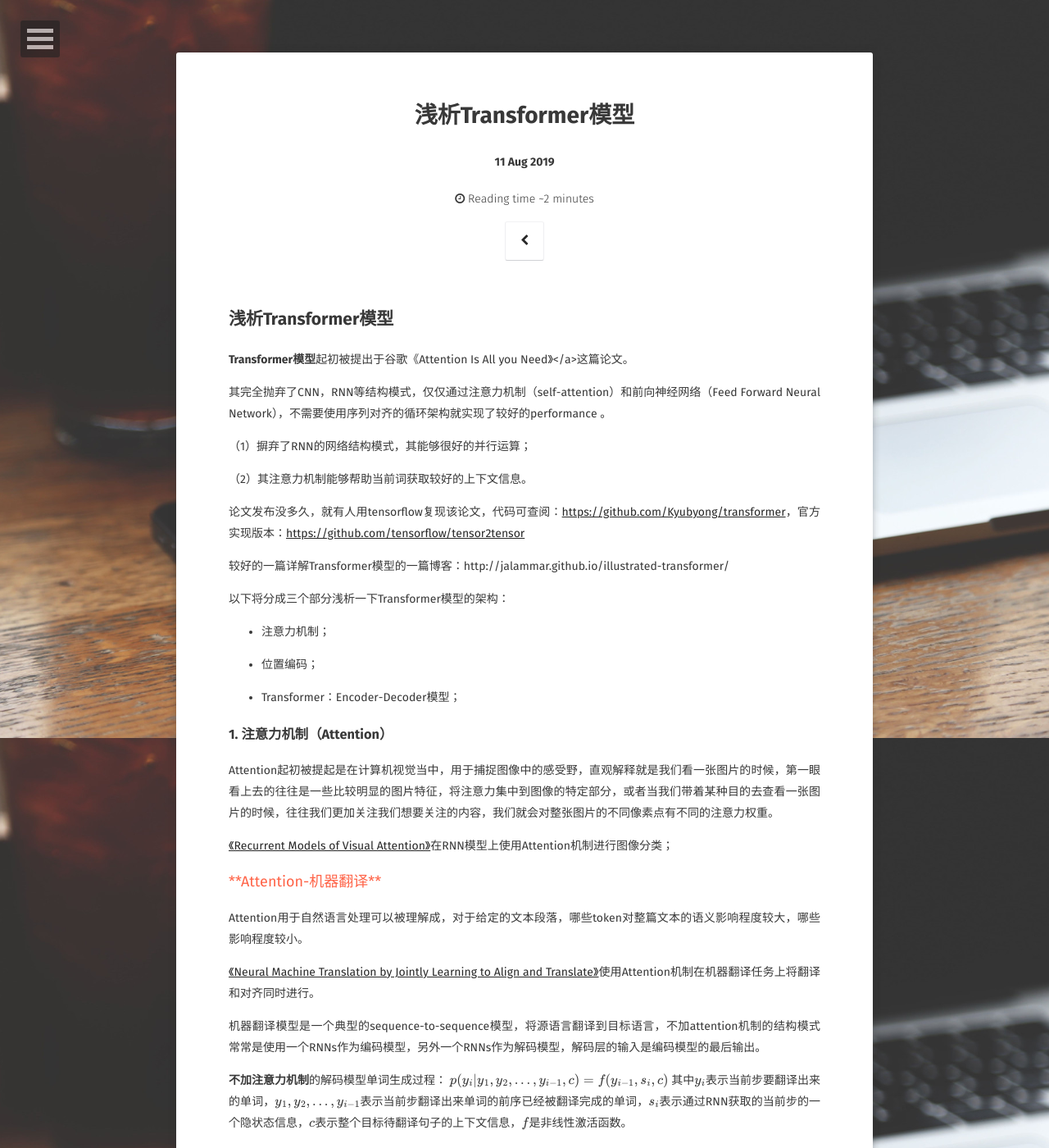
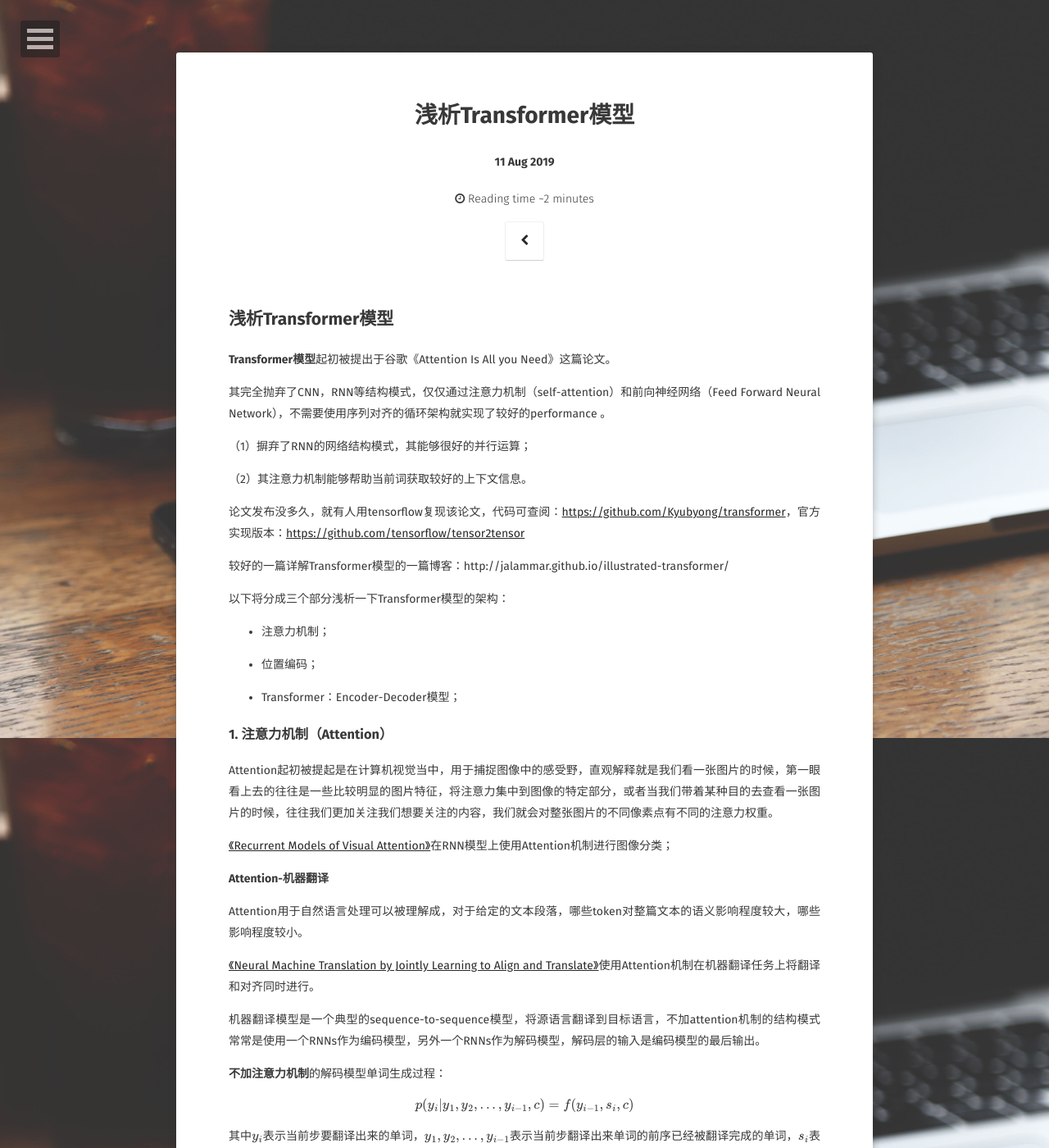
Before and after one commit to binEleanor/binEleanor.github.io, a Jekyll site: the page built from _posts/2019-08-11-浅析Transformer模型.md, in a window 1280 px wide and 1400 px high. Shown: the whole window at 82% size. Built offline with Jekyll 4.4.1, drawn with Linux system fonts in a browser that asks for light colours; some web fonts are replaced; formulas are drawn with MathJax 3; comment, search, counter and statistics services are not loaded; some of the changed text lies outside the part shown.

Commit message:
Update 2019-08-11-浅析Transformer模型.md

```diff
--- a/_posts/2019-08-11-浅析Transformer模型.md
+++ b/_posts/2019-08-11-浅析Transformer模型.md
@@ -12,7 +12,7 @@ comments: true
 
 ## 浅析Transformer模型
 
-**Transformer模型**起初被提出于谷歌《Attention Is All you Need》</a>这篇论文。
+**Transformer模型**起初被提出于谷歌《Attention Is All you Need》这篇论文。
 
 
 
@@ -47,38 +47,42 @@ Attention起初被提起是在计算机视觉当中，用于捕捉图像中的
 <a href="https://papers.nips.cc/paper/5542-recurrent-models-of-visual-attention.pdf">《Recurrent Models of Visual Attention》</a>在RNN模型上使用Attention机制进行图像分类；
 
 
-
-<font color = "#FF6347" size=4>**Attention-机器翻译**</font>
+**Attention-机器翻译**
 
 Attention用于自然语言处理可以被理解成，对于给定的文本段落，哪些token对整篇文本的语义影响程度较大，哪些影响程度较小。
 
 <a href = "https://arxiv.org/pdf/1409.0473.pdf">《Neural Machine Translation by Jointly Learning to Align and Translate》</a>使用Attention机制在机器翻译任务上将翻译和对齐同时进行。
 
 
-
 机器翻译模型是一个典型的sequence-to-sequence模型，将源语言翻译到目标语言，不加attention机制的结构模式常常是使用一个RNNs作为编码模型，另外一个RNNs作为解码模型，解码层的输入是编码模型的最后输出。
 
 **不加注意力机制**的解码模型单词生成过程：
+
 $$
 p(y_i|y_1, y_2, ..., y_{i-1}, c) = f(y_{i-1}, s_i, c)
 $$
+
 其中$$y_i$$表示当前步要翻译出来的单词，$$y_1, y_2,...,y_{i-1}$$表示当前步翻译出来单词的前序已经被翻译完成的单词，$$s_i$$表示通过RNN获取的当前步的一个隐状态信息，$$c$$表示整个目标待翻译句子的上下文信息，$$f$$是非线性激活函数。
 
 
+**引入注意力机制**之后：
 
-**引入注意力机制**之后：
 $$
 p(y_i|y_1, y_2, ..., y_{i-1}, x) = g(y_{i-1}, s_i, c_i)
 $$
+
 注意这个地方的$$s_i$$虽然也是表示通过RNN获取的当前步的一个隐状态信息，但是其计算方式较上文不一样：
+
 $$
 s_i= f(s_{i-1}, y_{i-1}, c_i)
 $$
 其依赖的不再是整体的一视同仁的上下文信息，而是对上下文信息计算注意力机制之后的上下文信息：
+
 $$
 c_i = \sum_{j=1}^{T_x} \alpha_{ij}h_j
 $$
 $$T_x$$表示输入句子的长度，$$h_j = f(x_j, h_{j-1})$$是通过RNN网络模型计算得到的中间隐状态信息，这里的$$\alpha_{ij}$$表示第$$j$$个字对于第$$i$$个字的权重，直观理解就是第$$j$$个字对于翻译第$$i$$个字的影响因子，那么这个影响因子要怎么去计算呢？
+
 $$
 \alpha_{ij} = \frac{exp(e_{ij})}{\sum_{k=1}^{T_x}exp(e_{ik})}
 $$
@@ -87,6 +91,7 @@ $$
 看到这个式子，乍一眼不就是softmax求概率吗？计算输入的每个字对于第$$i$$个字的得分，然后计算第$$j$$个字的得分占比，不就是第$$j$$个字对于第$$i$$个字的影响权重了吗？
 
 现在来解释一下$$e_{ij}$$是什么？根据上边的描述，我们知道$$e_{ij}$$其实就是在计算第$$j$$个字对于第$$i$$个字而言的一个影响得分函数，这个得分函数就是注意力机制的计算:
+
 $$
 e_{ij} = a(s_{i-1}, h_j)=v_a^Ttanh(W_a[s_{i-1};h_j])
 $$
@@ -95,12 +100,12 @@ $$
 $$h_j$$是第$$j$$个字的隐状态信息（记住这里获取隐状态信息就是encoder模型编码获取的隐状态信息），$$s_{i-1}$$表示的是依赖于上文解码出来的隐状态信息，其信息计算的目的就是为了生成下一个词。
 
 
-
 上文介绍的Attention机制在后续的演化当中，可以称之为global attention，即在每一次计算注意力权重矩阵的时候，需要计算所有目标待翻译词与将要翻译出来的词的权重矩阵，可想而知，如果我们的目标待翻译的句子是一篇过长文本的话，计算全局的注意力机制将是耗时耗力的，而且对于过长文本，可能在一定的滑动窗口外，第一个词对后续的词的影响几乎为0.
 
 基于上述局限性，衍生出局部注意力机制的概念，其大体思想还是与上述文章中一致的，只是计算注意力权重矩阵的时候，有些差异，下边我们来介绍一下这篇文章<a href="https://arxiv.org/pdf/1508.04025.pdf">《 Effective Approaches to Attention-based Neural Machine Translation》</a>是如何计算注意力权重矩阵。
 
 首先我们简化一下隐层状态信息的计算：
+
 $$
 \tilde{h}_t = tanh(W_c[c_t, h_t]), c_t表示预测目标词y_t解码层获取的隐层状态信息
 $$
@@ -111,10 +116,12 @@ $$h_t = f(h_{t-1}, c)$$，这里的$$c$$表示源句子全部的上下文下信
 从这个地方可以看出上述论文与本论文计算隐状态信息及注意力权重的方式是有些不一致的：
 
 Bahdanau等人通过上一个隐层状态的信息来计算注意力权重：
+
 $$
 s_{t-1} \rightarrow a_t  \rightarrow c_t  \rightarrow s_{t}
 $$
 最后求解的概率函数为：
+
 $$
 g(y_{t-1}, s_t, c_t)
 $$
@@ -123,16 +130,19 @@ $$
 
 
 而本文直接从当前状态出发计算：
+
 $$
 h_{t} \rightarrow a_t  \rightarrow c_t  \rightarrow \tilde h_{t}
 $$
 将两者结合起来看的话，本文最后的求解概率函数应该为：
+
 $$
 g(y_{t-1}, \tilde h_t, c_t)
 $$
 
 
 预测下一个字生成的概率计算公式为：
+
 $$
 p(y_t|y_{<t}, x) = softmax(W_s \tilde{h}_t)
 $$
@@ -140,19 +150,23 @@ $$
 
 
 
-<font color=#FF8C00 size=3 >**Global Attention类似于soft-attention**</font>
+**Global Attention类似于soft-attention**
+
 $$
 a_t = align(h_t, \overline{h}_s) = \frac{exp(socre(h_t, \overline{h}_s))}{\sum_j exp(socre(h_t, \overline{h}_j))}
 $$
+
 其中$$h_t$$表示目标词获取的隐状态信息， $$\overline{h}_{s}$$表示源句子的隐状态信息，计算源句子与木笔哦啊句子的计算方式可以有多种，如内积，加权乘，或者使用激活函数作用之后再计算。
+
 $$
 最开始的location-based注意力机制的计算表达式：a_t = softmax(W_ah_t)
 $$
+
 Global注意力机制的思想与Bahdanau等人提出的那篇文章基本思想是完全一致的，但是本文引出了多种计算注意力得分的函数，可以借鉴一下。
 
 
 
-<font color=#FF8C00 size=3 >**Local Attention**</font>
+**Local Attention**
 
 Local Attention提出的目的旨在缓解Global Attention中计算输入每个词对当前预测词的一个权重信息时的消耗过大，Local Attention选择与预测目标词相关的词，即subset of source sentences positions来计算他们对目标词的权重。
 
@@ -166,18 +180,22 @@ hard-attention 是一个随机采样的过程，采样集合是输入向量的
 
 
 
-<font color=#CD5C5C size=3 >**局部注意力机制存在两种可能的变体**</font>
+**局部注意力机制存在两种可能的变体**
 
 （1）假设对齐位置是monotonic的，目标句子与原句子位置完全一一对应，此时可以直接简单地设置$$p_t=t$$；
 
 （2）不对对齐位置进行假设，即存在非monotonic的情况，此时需要去预测对齐位置到底是哪个位置，而不能像上述一样简单的设置成$$t$$，该论文给出了$$p_t$$的预测公式：
+
 $$
 p_t = S \cdot sigmoid(v_p^Ttanh(W_ph_t))
 $$
+
 其中$$W_p, v_p$$都是模型预测对齐位置信息时的参数信息，$$S$$表示原始句子的长度，由于sigmoid函数的值域为(0,1]，所以预测出的$$p_t$$的范围在(0, S)，最后在计算权值的时候乘以一个关于对齐位置信息的高斯分布：
+
 $$
 a_t(s) = align(h_t, \tilde{h}_s)exp(-\frac{(s-p_t)^2}{2\sigma^2})
 $$
+
 CNN+Attention可以参考该论文 <a href="https://arxiv.org/pdf/1512.05193.pdf">《ABCNN: Attention-Based Convolutional Neural Network for Modeling Sentence Pairs》</a>
 
 综上所述，我们可以知道，其实attention机制的主要建模在于对得分函数（score function）如何计算，对齐函数（align function）如何计算，以及如何生成上下文的向量函数（context vector）等。
@@ -186,8 +204,7 @@ CNN+Attention可以参考该论文 <a href="https://arxiv.org/pdf/1512.05193.pdf
 
 
 
-<font color = "#FF6347" size=4>**Self-Attention**</font>
-
+**Self-Attention**
 
 
 自注意力机制通常也被称作是**intra-Attention**，与上述描述的机器翻译注意力机制不同之处在于计算的注意力是其target与source是相等，但是其内部的计算过程还是跟原来一致的，只是计算的对象发生了改变而已。某个句子自己和自己计算注意力机制，可以捕获同一个句子中单词之间的一些语义特征。
@@ -206,7 +223,10 @@ CNN+Attention可以参考该论文 <a href="https://arxiv.org/pdf/1512.05193.pdf
 
 再想一想self-attention的本质，计算输入句子每个字对目标字的权重，输入句子的**每个字**，这不就是把卷积核的窗口设成了类似整个句子长度吗？是的，个人理解就是这个样子的，此时就能够获取词与词之间的组合特征啦......所以self-attention的厉害之处在于其似乎把CNN/RNN的一些功能特性都继承了,《Attention is all you need》，这篇论文的名字是不是也就顺利成章的成立了，名副其实，self-attention可以帮助我们implement所有需要实现的功能。
 
+
+
 Oh， 再提一句
+
 
 **Multi-head Attention**，多头注意力机制，个人认为其就是简单的将计算注意力机制的方法计算了多次，然后将计算得到的结果进行concat，计算多次注意力权重的直观解释是：每次可以捕捉不同层面的语义特征信息，即我们希望每个头计算出来的权重都能够帮助我们去捕捉不同层面不同级别的信息特征（简单理解：假设是一个多分类问题，我们可以使用一个头去计算获取的属于第一个类的特征，第二个头获取属于第二个类别的特征，依次下去，....，可能这个理解有点简单粗暴，但是可以通俗的这么去理解这个多头的含义）
 
@@ -221,13 +241,16 @@ Attention的本质在于不再是通过一些知识的全局/部分记忆，叠
 Transformer模型使用位置编码的主要原因是：在没有使用任何的递归和卷积结构的情况下，为了能够更加充分地利用句子顺序这个特征，必须引入token在整个句子中的相对信息或者绝对信息来记录其位置信息。
 
 Transformer模型直接在input embedding之后加入位置信息，其位置信息使用的是余弦函数和正弦函数来计算：
+
 $$
 PE(pos, 2i) = sin(pos / 10000^{\frac{2i}{d_{model}}})
 $$
 
+
 $$
 PE(pos, 2i+1) = cos(pos / 10000^{\frac{2i}{d_{model}}})
 $$
+
 
 $$pos$$表示位置，$$i$$表示维度，还不太理解位置函数的为什么这么设置。
 
@@ -237,7 +260,8 @@ $$pos$$表示位置，$$i$$表示维度，还不太理解位置函数的为什
 
 
 
-<font color=#FF8C00 size=3 >**Encoder-Decoder模型架构**</font>
+**Encoder-Decoder模型架构**
+
 
 - encoder可被看作将输入句子$$x=(x_1, x_2, ..., x_n)$$映射的连续的表达$$z=(z_1, z_2, ..., z_n)$$的操作；
 
@@ -247,19 +271,22 @@ $$pos$$表示位置，$$i$$表示维度，还不太理解位置函数的为什
 
 
 
-#### <font color = "#FF6347" size=4> Encoder模块</font>
+#### Encoder模块
 
 Transformer中，encoder模块是由六个相同的层次组成的，每一层都具有两个子层，一个是多头注意力机制，一个是简单的前向全连接，每两个子层之间进行残差连接，之后接一层normalization的操作，所以每一个则层的输出应该是：
+
 $$
 LayerNorm(x+SubLayer(x))
 $$
+
 layer_normaliztion操作可使用简单的：
+
 $$
 \hat{x} = \frac{x- \mu}{\sigma}
 $$
 
 
-#### <font color = "#FF6347" size=4> Decoder模块</font>
+#### Decoder模块
 
 Transformer中，decoder模块同样是由六个相同的层次组成的，每一层都具有与encoder中相同的两个子层之外，还具有第三个子层，用于计算encoder块对于输出的多头注意力，同样在每两个子层之间进行残差连接，然后接一层normalization的操作。
 
@@ -267,7 +294,9 @@ Transformer中，decoder模块同样是由六个相同的层次组成的，每
 
 **Multi-head Attention**
 
+
 文中定义$$(Q, K, V)$$，计算Attention的操作如下：
+
 $$
 Attention(Q, K, V) = softmax(\frac{QK^T}{\sqrt{d_k}})V
 $$
@@ -275,32 +304,39 @@ $$
 
 整个attention的计算过程：
 
-- 1. 通过输入句子和三个权重矩阵$$W^Q, W^K, W^V$$进行乘法运算，得到三个相对于输入维度较小的向量矩阵$$q, k, v$$
+1. 通过输入句子和三个权重矩阵$$W^Q, W^K, W^V$$进行乘法运算，得到三个相对于输入维度较小的向量矩阵$$q, k, v$$
 
-- 2. 计算Query Vector与Key Vector之间的注意力：$$score = q * k$$
+2. 计算Query Vector与Key Vector之间的注意力：$$score = q * k$$
 
-- 3. 得到注意力得分之后将其除以8（为啥除这个数呢，其实不是很明白），再取softmax.
-- 4. softmax之后得到权重，将权重值乘以原来的Value Vector，就可以输入到前向神经网络单元。
+3. 得到注意力得分之后将其除以8（为啥除这个数呢，其实不是很明白），再取softmax.
+4. softmax之后得到权重，将权重值乘以原来的Value Vector，就可以输入到前向神经网络单元。
+
 
 $$(Q, K, V)$$其实一直没太明白具体指的是什么？
 
 但是似乎可以简单理解成是：Q就表示对当前词的嵌入层表达，K表示整个上下文的全部表达，V也是整个上下文的全部表达，不同之处在于K要用于和Q进行乘法的运算得到要被进行softmax计算的值，而V只有在词嵌入层获取特征表达的时候才需要进行改变，在得到注意力权重之后一直保持不变的状态。
 
 多头注意力权重就是把多次计算的结果进行concat的操作：
+
 $$
 MultiHead(Q, K, V) = Concat(head_1, head_2, ..., head_h)W^O
 $$
+
 其中：
+
 $$
  head_i = Attention(QW_i^Q, KW_i^K, VW_i^V)
 $$
 
+
 #### 前向神经网络
 
 前向神经网络的计算公式如下：
+
 $$
 FFN(x) = max(0, xW_1 + b_1)W_2 + b_2
 $$
+
 从公式可以看出此处使用了两个线性转换和ReLU激活函数。
 
 
```
